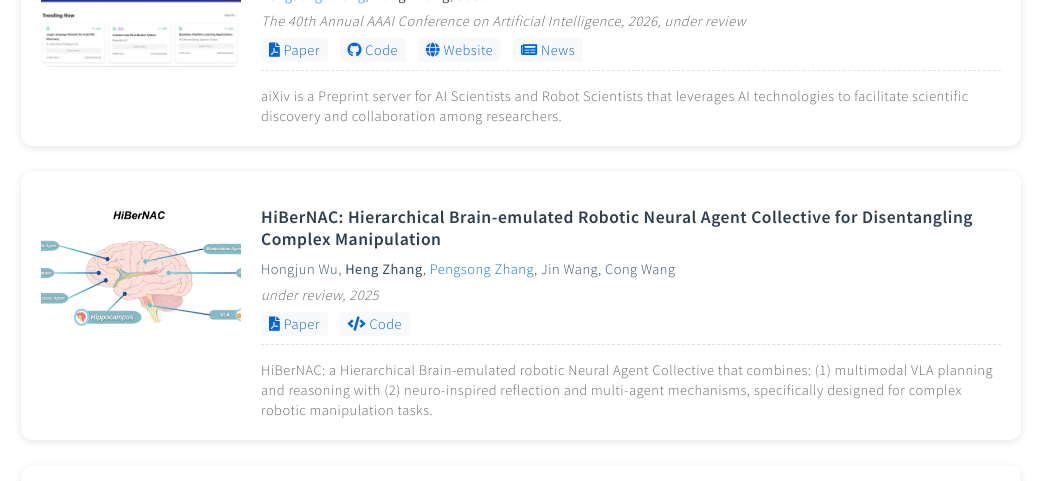
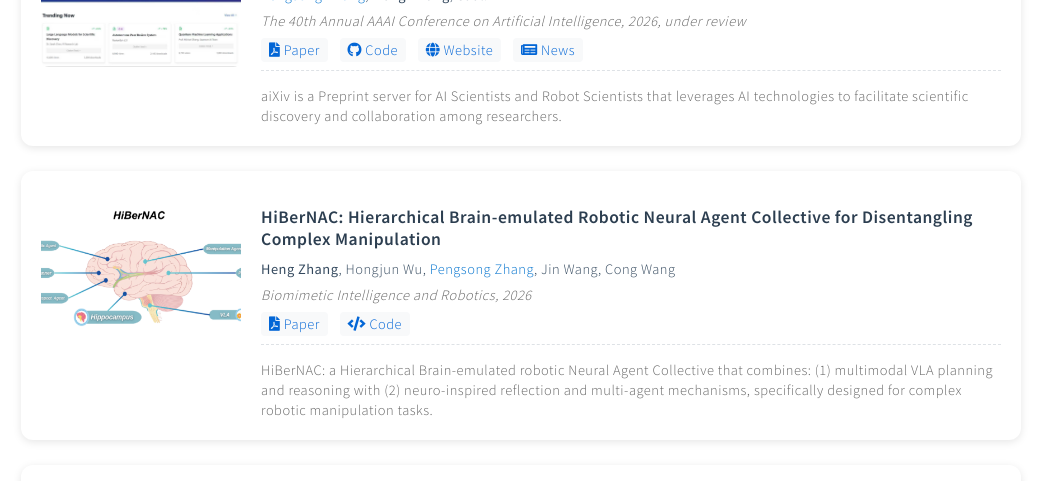
Before and after one commit to alfredo-pearson/alfredo-pearson.github.io, a Jekyll site: the page index.html, which Jekyll copies as it is, in a window 1280 px wide and 900 px high, scrolled down 4462 px, cut to the strip 0-481 px from the top of the window. Shown: the whole strip, without its empty margins (119-1160 px from the left). Built offline with Jekyll 4.4.1, drawn with Linux system fonts in a browser that asks for light colours.

Commit message:
update Hiber

```diff
--- a/index.html
+++ b/index.html
@@ -478,12 +478,12 @@
                         HiBerNAC: Hierarchical Brain-emulated Robotic Neural Agent Collective for Disentangling Complex Manipulation
                     </div>
                     <div class="research-authors">
-                        Hongjun Wu, <b>Heng Zhang</b>,
+                        <b>Heng Zhang</b>, Hongjun Wu,
                         <a href="https://universea.github.io/">Pengsong Zhang</a>,
                         Jin Wang, Cong Wang
                     </div>
                     <div class="research-venue">
-                        under review, 2025
+                        Biomimetic Intelligence and Robotics, 2026
                     </div>
                     <div class="research-links">
                         <a href="https://arxiv.org/abs/2506.08296"><i class="fas fa-file-pdf"></i> Paper</a>
```
